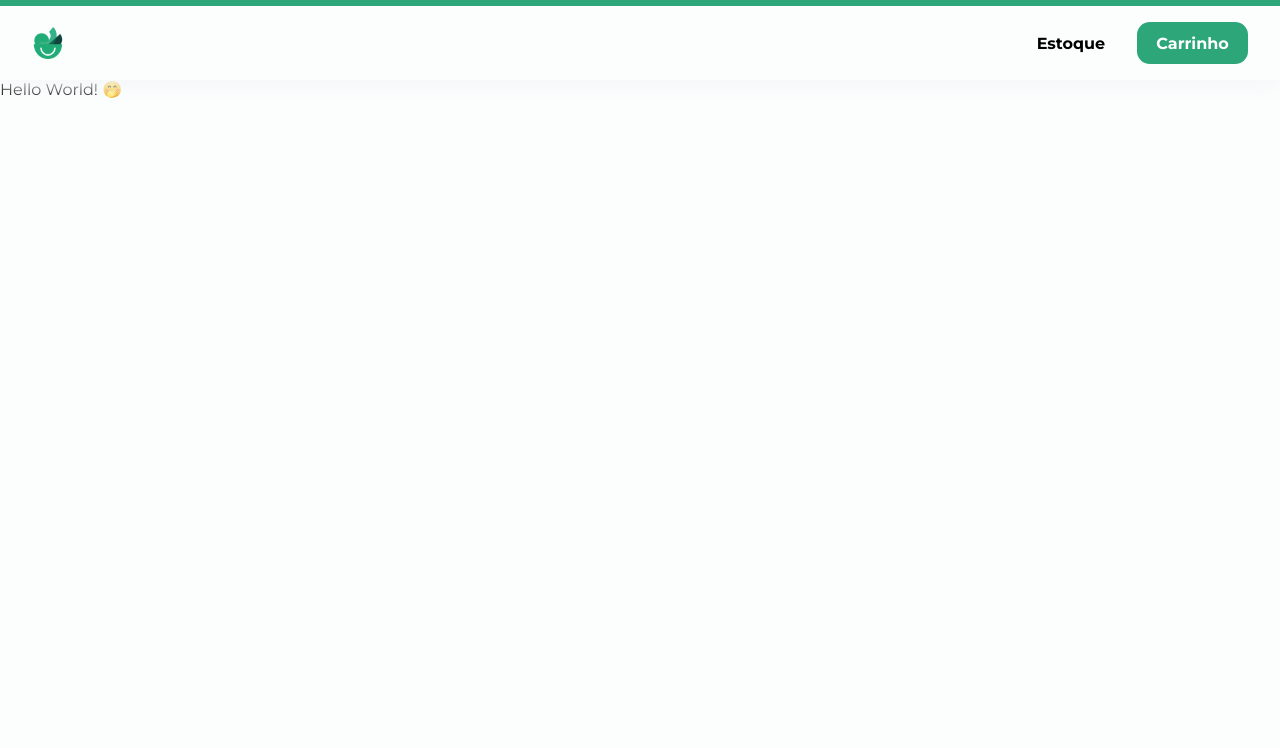
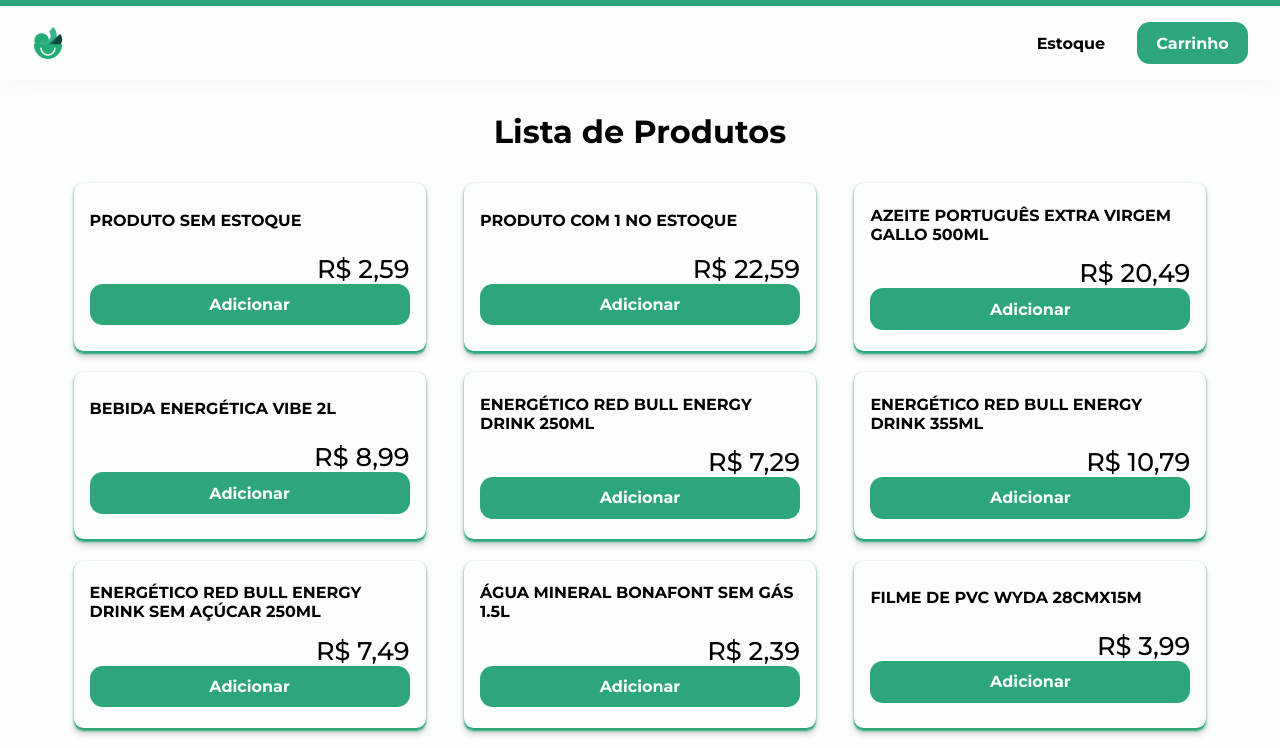
Before and after one commit to phcsilva056/teste-shopper, a React (Create React App) app in the folder frontend/: page / in a window 1280 px wide. Shown: the top 748 px of the page. Built offline with nearby package versions, Linux system fonts and the light colour scheme.

Commit message:
feat/criado layout e cards de todos os produtos

```diff
--- /dev/null
+++ b/frontend/src/components/CardProduct/CardProduct.js
@@ -0,0 +1,17 @@
+import React from "react";
+import { formatBRL } from "../../constants/FormatBRL";
+import * as Style from "./styled";
+
+export default function CardProduct({ product }) {
+  return (
+    <Style.ContainerCard>
+      <Style.Name>{product.name}</Style.Name>
+      <Style.DivPriceButton>
+        <Style.ButtonAdd>Adicionar</Style.ButtonAdd>
+        <Style.Price>
+          {product.price.toLocaleString("pt-BR", formatBRL)}
+        </Style.Price>
+      </Style.DivPriceButton>
+    </Style.ContainerCard>
+  );
+}
--- /dev/null
+++ b/frontend/src/components/CardProduct/styled.js
@@ -0,0 +1,39 @@
+import styled from "styled-components";
+import { ButtonCart } from "../Header/styled";
+
+export const ContainerCard = styled.div`
+  border-radius: 0.6rem;
+  box-shadow: #2da77a 0px 1px 2px, rgba(0, 0, 0, 0.2) 0px 4px 6px 0px,
+    #2da77a 0px -2px 0px inset;
+  display: flex;
+  flex-direction: column;
+  min-height: 10.6rem;
+  justify-content: space-around;
+  padding: 1rem 1rem;
+  flex-grow: 1;
+  width: 22rem;
+  max-width: 22rem;
+`;
+
+export const Name = styled.p`
+  font-size: 1rem;
+  font-weight: 700;
+`;
+
+export const DivPriceButton = styled.div`
+  align-items: center;
+  display: flex;
+  flex-direction: column-reverse;
+  justify-content: space-between;
+`;
+
+export const Price = styled.p`
+  width: 100%;
+  font-size: 1.6rem;
+  font-weight: 500;
+  text-align: end;
+`;
+
+export const ButtonAdd = styled(ButtonCart)`
+  width: 100%;
+`;
--- a/frontend/src/components/Header/Header.js
+++ b/frontend/src/components/Header/Header.js
@@ -14,19 +14,27 @@
         <Style.ImgLogo src={logo} />
         <Style.Divisor />
         <Style.NavHeader>
-          {!page ? (
+          {(!page || page === "cart") && (
+            <>
               <Style.ButtonNormal onClick={() => goToPage(navigate, "/stock")}>
                 Estoque
               </Style.ButtonNormal>
-          ) : (
+              <Style.Divisor />
+            </>
+          )}
+          {page && (
+            <>
               <Style.ButtonNormal onClick={() => goToPage(navigate, "/")}>
                 Fazer Pedidos
               </Style.ButtonNormal>
+              <Style.Divisor />
+            </>
           )}
-          <Style.Divisor />
-          {page !== "error" && (
+          {page !== "error" && page !== "cart" && (
             <>
-              <Style.ButtonCart>Carrinho</Style.ButtonCart>
+              <Style.ButtonCart onClick={() => goToPage(navigate, "/cart")}>
+                Carrinho
+              </Style.ButtonCart>
               <Style.Divisor />
             </>
           )}
--- /dev/null
+++ b/frontend/src/constants/FormatBRL.js
@@ -0,0 +1,5 @@
+export const formatBRL = {
+  minimumFractionDigits: 2,
+  style: "currency",
+  currency: "BRL",
+};
--- /dev/null
+++ b/frontend/src/constants/dataMock.js
@@ -0,0 +1,86 @@
+export const data = [
+  {
+    id: "29",
+    name: "PRODUTO SEM ESTOQUE",
+    price: 2.59,
+    qty_stock: 0,
+  },
+  {
+    id: "2559",
+    name: "PRODUTO COM 1 NO ESTOQUE",
+    price: 22.59,
+    qty_stock: 1,
+  },
+  {
+    id: "16",
+    name: "AZEITE  PORTUGUÊS EXTRA VIRGEM GALLO 500ML",
+    price: 20.49,
+    qty_stock: 158,
+  },
+  {
+    id: "18",
+    name: "BEBIDA ENERGÉTICA VIBE 2L",
+    price: 8.99,
+    qty_stock: 659,
+  },
+  {
+    id: "19",
+    name: "ENERGÉTICO RED BULL ENERGY DRINK 250ML",
+    price: 7.29,
+    qty_stock: 909,
+  },
+  {
+    id: "20",
+    name: "ENERGÉTICO RED BULL ENERGY DRINK 355ML",
+    price: 10.79,
+    qty_stock: 159,
+  },
+  {
+    id: "22",
+    name: "ENERGÉTICO RED BULL ENERGY DRINK SEM AÇÚCAR 250ML",
+    price: 7.49,
+    qty_stock: 659,
+  },
+  {
+    id: "23",
+    name: "ÁGUA MINERAL BONAFONT SEM GÁS 1.5L",
+    price: 2.39,
+    qty_stock: 909,
+  },
+  {
+    id: "24",
+    name: "FILME DE PVC WYDA 28CMX15M",
+    price: 3.99,
+    qty_stock: 160,
+  },
+  {
+    id: "25",
+    name: "FILME DE PVC PRATSY 15M",
+    price: 4.39,
+    qty_stock: 410,
+  },
+  {
+    id: "27",
+    name: "ÁGUA MINERAL SEM GÁS MINALBA 1.5L",
+    price: 2.29,
+    qty_stock: 910,
+  },
+  {
+    id: "28",
+    name: "GUARDANAPO GRAND HOTEL SCOTT 24X24CM C/ 50UN",
+    price: 4.39,
+    qty_stock: 160,
+  },
+  {
+    id: "33",
+    name: "GUARDANAPO FOLHA DUPLA SNOB 23.5X23.5CM C/ 50UN",
+    price: 4.25,
+    qty_stock: 411,
+  },
+  {
+    id: "34",
+    name: "GUARDANAPO FOLHA SIMPLES SNOB 24X22CM C/ 50UN",
+    price: 2.19,
+    qty_stock: 661,
+  },
+];
--- /dev/null
+++ b/frontend/src/pages/CartPage/CartPage.js
@@ -0,0 +1,14 @@
+import React from "react";
+import Footer from "../../components/Footer/Footer";
+import Header from "../../components/Header/Header";
+import * as Style from "./styled";
+
+export default function CartPage() {
+  return (
+    <>
+      <Header page={"cart"} />
+      <Style.Container>Hello World! 🤭 👉Carrinho</Style.Container>
+      <Footer />
+    </>
+  );
+}
--- /dev/null
+++ b/frontend/src/pages/CartPage/styled.js
@@ -0,0 +1,5 @@
+import styled from "styled-components";
+
+export const Container = styled.main`
+    flex-grow: 1;
+`
--- a/frontend/src/pages/OrderPage/OrderPage.js
+++ b/frontend/src/pages/OrderPage/OrderPage.js
@@ -2,12 +2,25 @@
 import Footer from "../../components/Footer/Footer";
 import Header from "../../components/Header/Header";
 import * as Style from "./styled";
+import { data } from "../../constants/dataMock";
+import CardProduct from "../../components/CardProduct/CardProduct";
 
 export default function OrderPage() {
   return (
     <>
       <Header />
-      <Style.Container>Hello World! 🤭</Style.Container>
+      <Style.Container>
+        <Style.DivSpace />
+        <Style.Title>Lista de Produtos</Style.Title>
+        <Style.DivSpace />
+        <Style.BoxCards>
+          {data &&
+            data.map((item) => {
+              return <CardProduct product={item} key={item.id} />;
+            })}
+        </Style.BoxCards>
+      <Style.DivSpace />
+      </Style.Container>
       <Footer />
     </>
   );
--- a/frontend/src/pages/OrderPage/styled.js
+++ b/frontend/src/pages/OrderPage/styled.js
@@ -1,5 +1,28 @@
 import styled from "styled-components";
 
 export const Container = styled.main`
-    flex-grow: 1;
+  display: flex;
+  flex-direction: column;
+  flex-grow: 1;
+`;
+
+export const Title = styled.h1`
+flex-grow: 1;
+text-align: center;
 `
+
+export const DivSpace = styled.span`
+  height: 2rem;
+  flex-grow: 1;
+`;
+
+export const BoxCards = styled.div`
+  display: flex;
+  flex-grow: 1;
+  flex-wrap: wrap;
+  gap: 1.2rem;
+  justify-content: space-around;
+  align-items: center;
+  margin: 0 auto;
+  max-width: 90%;
+`;
--- a/frontend/src/routes/Routes.js
+++ b/frontend/src/routes/Routes.js
@@ -1,5 +1,6 @@
 import React from "react";
 import { BrowserRouter, Route, Routes } from "react-router-dom";
+import CartPage from "../pages/CartPage/CartPage";
 import ErrorPage from "../pages/ErrorPage/ErrorPage";
 import OrderPage from "../pages/OrderPage/OrderPage";
 import StockPage from "../pages/StockPage/StockPage";
@@ -10,6 +11,7 @@
       <Routes>
         <Route index element={<OrderPage />} />
         <Route path="/stock" element={<StockPage />} />
+        <Route path="/cart" element={<CartPage />} />
         <Route path="*" element={<ErrorPage />} />
       </Routes>
     </BrowserRouter>
```
Also changed, not shown: frontend/src/constants/colors.json (deleted, +0 -12 lines), frontend/src/constants/dataMock.json (deleted, +0 -80 lines). Lines whose indentation alone changed are shown as unchanged.
